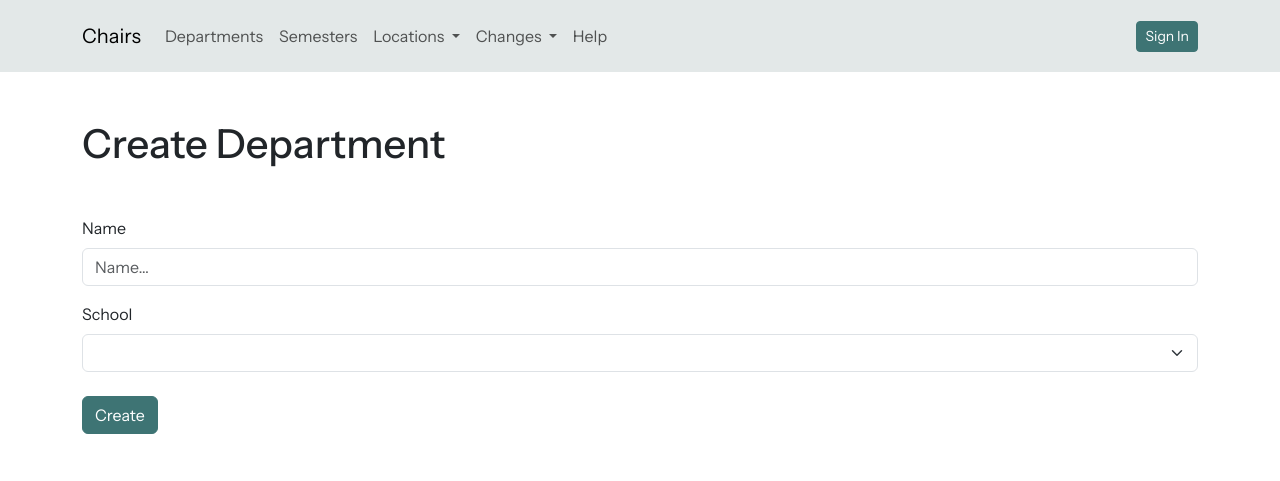
After one commit to readtu/S25ISD1PM, a Django app: page /departments/create in a window 1280 px wide. The commit adds this page. Shown: the top 481 px of the page. Run offline with Django 5.2, Linux system fonts and the light colour scheme; data that the repository does not hold is empty; style sheets or scripts are compiled from the project's sources; some libraries are stand-ins or nearby versions.

Commit message:
Added departments CRUD dashboard, made template paths dynamic

```diff
--- a/chairs_app/templates/chairs_app/base.html
+++ b/chairs_app/templates/chairs_app/base.html
@@ -18,6 +18,7 @@
             <a href="{% url 'home' %}" class="navbar-brand">Chairs</a>
             <div class="collapse navbar-collapse d-flex justify-content-between">
                 <ul class="navbar-nav">
+                    <li class="nav-item"><a href="{% url 'list_departments' %}" class="nav-link">Departments</a></li>
                     <li class="nav-item"><a href="{% url 'list_semesters' %}" class="nav-link">Semesters</a></li>
                     <li class="nav-item dropdown">
                         <a class="nav-link dropdown-toggle" href="#" role="button" data-bs-toggle="dropdown">
--- a/chairs_app/views.py
+++ b/chairs_app/views.py
@@ -7,4 +7,4 @@ from django.views.decorators.http import require_safe
 
 @require_safe
 def home(request: HttpRequest) -> HttpResponse:
-    return render(request, f"chairs_app/{home.__name__}.html")
+    return render(request, f"{__package__}/{home.__name__}.html")
--- a/chairs_project/settings.py
+++ b/chairs_project/settings.py
@@ -50,6 +50,7 @@ INSTALLED_APPS = [
     "locations_app",
     "semesters_app",
     "help_app",
+    "departments_app",
 ]
 
 MIDDLEWARE = [
--- a/chairs_project/urls.py
+++ b/chairs_project/urls.py
@@ -9,5 +9,6 @@ urlpatterns = [
     path("", include("changes_app.urls")),
     path("", include("semesters_app.urls")),
     path("", include("help_app.urls")),
+    path("", include("departments_app.urls")),
     *urlpatterns,
 ]
--- a/changes_app/views.py
+++ b/changes_app/views.py
@@ -17,7 +17,7 @@ def list_changes(request: HttpRequest) -> HttpResponse:
         changes = changes.filter(status=status)
     return render(
         request,
-        f"changes_app/{list_changes.__name__}.html",
+        f"{__package__}/{list_changes.__name__}.html",
         {
             "group_by_semester": group_by_semester,
             "status": status,
--- /dev/null
+++ b/departments_app/templates/departments_app/create_department.html
@@ -0,0 +1,28 @@
+{% extends 'chairs_app/base.html' %}
+{% block title %}Create Department{% endblock %}
+{% block body %}
+<section class="container pt-5 pb-0">
+    <h1 class="mb-0">Create Department</h1>
+</section>
+<section class="container py-5">
+    <form method="POST">
+        <div class="mb-3">
+            <label for="name" class="form-label">Name</label>
+            <input type="text" class="form-control" id="name" name="name" placeholder="Name…" maxlength="255"
+                required>
+        </div>
+        <div class="mb-3">
+            <label for="School" class="form-label">School</label>
+            <select name="school" id="school" name="school" class="form-select" required>
+                {% for school_ in schools %}
+                <option value="{{school_.uuid}}" {% if school and school == school_ %} selected {% endif %}>{{school_}}</option>
+                {% endfor %}
+            </select>
+        </div>
+        <div class="mt-4">
+            {% csrf_token %}
+            <input type="submit" value="Create" class="btn btn-primary">
+        </div>
+    </form>
+</section>
+{% endblock %}
--- /dev/null
+++ b/departments_app/urls.py
@@ -0,0 +1,56 @@
+from django.urls.conf import path
+
+from . import views
+
+urlpatterns = [
+    path(
+        "departments",
+        views.list_departments,
+        name=views.list_departments.__name__,
+    ),
+    path(
+        "departments/create",
+        views.create_department,
+        name=views.create_department.__name__,
+    ),
+    path(
+        "departments/<uuid:uuid>/edit",
+        views.edit_department,
+        name=views.edit_department.__name__,
+    ),
+    path(
+        "departments/<uuid:uuid>/delete",
+        views.delete_department,
+        name=views.delete_department.__name__,
+    ),
+    path(
+        "schools/create",
+        views.create_school,
+        name=views.create_school.__name__,
+    ),
+    path(
+        "schools/<uuid:uuid>/edit",
+        views.edit_school,
+        name=views.edit_school.__name__,
+    ),
+    path(
+        "schools/<uuid:uuid>/delete",
+        views.delete_school,
+        name=views.delete_school.__name__,
+    ),
+    path(
+        "subject/create",
+        views.create_subject,
+        name=views.create_subject.__name__,
+    ),
+    path(
+        "subject/<uuid:uuid>/edit",
+        views.edit_subject,
+        name=views.edit_subject.__name__,
+    ),
+    path(
+        "subject/<uuid:uuid>/delete",
+        views.delete_subject,
+        name=views.delete_subject.__name__,
+    ),
+]
--- /dev/null
+++ b/departments_app/views.py
@@ -0,0 +1,160 @@
+from django.contrib.messages import success
+from django.http.request import HttpRequest
+from django.http.response import HttpResponse
+from django.shortcuts import get_object_or_404, redirect, render
+from django.views.decorators.http import require_GET, require_http_methods, require_POST
+
+from departments_app.models import Department, School, Subject
+
+
+@require_GET
+def list_departments(request: HttpRequest) -> HttpResponse:
+    schools = School.objects.all()
+    return render(
+        request,
+        f"{__package__}/{list_departments.__name__}.html",
+        {
+            "schools": schools,
+        },
+    )
+
+
+@require_http_methods(["GET", "POST"])
+def create_school(request: HttpRequest) -> HttpResponse:
+    if request.method == "POST":
+        school = School.objects.create(
+            name=request.POST["name"],
+        )
+        success(request, f"Created {school}.")
+        return redirect(list_departments.__name__)
+    return render(request, f"{__package__}/{create_school.__name__}.html")
+
+
+@require_http_methods(["GET", "POST"])
+def edit_school(request: HttpRequest, uuid: str) -> HttpResponse:
+    school = get_object_or_404(School, uuid=uuid)
+    if request.method == "POST":
+        school.name = request.POST["name"]
+        school.save()
+        success(request, f"Saved changes to {school}.")
+        return redirect(list_departments.__name__)
+    return render(
+        request,
+        f"{__package__}/{edit_school.__name__}.html",
+        {
+            "school": school,
+        },
+    )
+
+
+@require_POST
+def delete_school(request: HttpRequest, uuid: str) -> HttpResponse:
+    school = get_object_or_404(School, uuid=uuid)
+    name = school.name
+    school.delete()
+    success(request, f"Deleted {name}.")
+    return redirect(list_departments.__name__)
+
+
+@require_http_methods(["GET", "POST"])
+def create_department(request: HttpRequest) -> HttpResponse:
+    try:
+        school = School.objects.get(uuid=request.GET["school"])
+    except KeyError:
+        school = None
+    if request.method == "POST":
+        department = Department.objects.create(
+            name=request.POST["name"],
+            school=School.objects.get(uuid=request.POST["school"]),
+        )
+        success(request, f"Created {department}.")
+        return redirect(list_departments.__name__)
+    return render(
+        request,
+        f"{__package__}/{create_department.__name__}.html",
+        {
+            "schools": School.objects.all(),
+            "school": school,
+        },
+    )
+
+
+@require_http_methods(["GET", "POST"])
+def edit_department(request: HttpRequest, uuid: str) -> HttpResponse:
+    department = get_object_or_404(Department, uuid=uuid)
+    if request.method == "POST":
+        department.name = request.POST["name"]
+        department.school = School.objects.get(uuid=request.POST["name"])
+        department.save()
+        success(request, f"Saved changes to {department}.")
+        return redirect(list_departments.__name__)
+    return render(
+        request,
+        f"{__package__}/{edit_department.__name__}.html",
+        {
+            "department": department,
+            "schools": School.objects.all(),
+        },
+    )
+
+
+@require_POST
+def delete_department(request: HttpRequest, uuid: str) -> HttpResponse:
+    department = get_object_or_404(Department, uuid=uuid)
+    name = department.name
+    department.delete()
+    success(request, f"Deleted {name}.")
+    return redirect(list_departments.__name__)
+
+
+@require_http_methods(["GET", "POST"])
+def create_subject(request: HttpRequest) -> HttpResponse:
+    try:
+        department = Department.objects.get(uuid=request.GET["department"])
+    except KeyError:
+        department = None
+    if request.method == "POST":
+        subject = Subject.objects.create(
+            name=request.POST["name"],
+            code=request.POST["code"],
+            department=Department.objects.get(uuid=request.POST["department"]),
+        )
+        success(request, f"Created {subject}.")
+        return redirect(list_departments.__name__)
+    return render(
+        request,
+        f"{__package__}/{create_subject.__name__}.html",
+        {
+            "departments": Department.objects.all(),
+            "department": department,
+        },
+    )
+
+
+@require_http_methods(["GET", "POST"])
+def edit_subject(request: HttpRequest, uuid: str) -> HttpResponse:
+    subject = get_object_or_404(Subject, uuid=uuid)
+    if request.method == "POST":
+        subject.name = request.POST["name"]
+        subject.code = request.POST["code"]
+        subject.department = Department.objects.get(uuid=request.POST["department"])
+        subject.save()
+        success(request, f"Saved changes to {subject}.")
+        return redirect(list_departments.__name__)
+    return render(
+        request,
+        f"{__package__}/{edit_subject.__name__}.html",
+        {
+            "subject": subject,
+            "departments": Department.objects.all(),
+        },
+    )
+
+
+@require_POST
+def delete_subject(request: HttpRequest, uuid: str) -> HttpResponse:
+    subject = get_object_or_404(Subject, uuid=uuid)
+    name = subject.name
+    subject.delete()
+    success(request, f"Deleted {name}.")
+    return redirect(list_departments.__name__)
```
Also changed, not shown: departments_app/models.py (added, +38 -0 lines), departments_app/templates/departments_app/create_school.html (added, +20 -0 lines), departments_app/templates/departments_app/create_subject.html (added, +33 -0 lines), departments_app/templates/departments_app/edit_department.html (added, +28 -0 lines), departments_app/templates/departments_app/edit_school.html (added, +20 -0 lines), departments_app/templates/departments_app/edit_subject.html (added, +33 -0 lines), departments_app/templates/departments_app/list_departments.html (added, +95 -0 lines), locations_app/views.py (+8 -8 lines), semesters_app/views.py (+4 -4 lines), departments_app/__init__.py (added), departments_app/migrations/0001_initial.py (added), departments_app/migrations/__init__.py (added).
